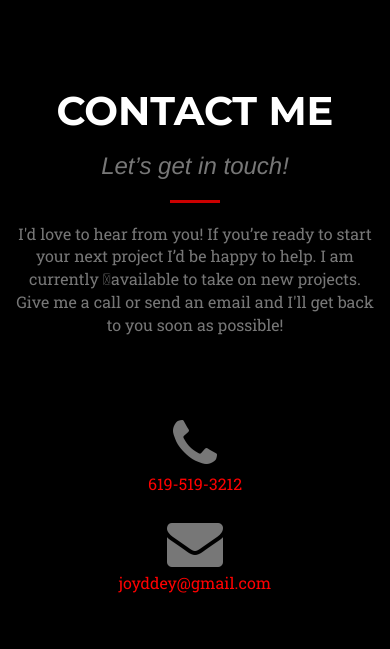
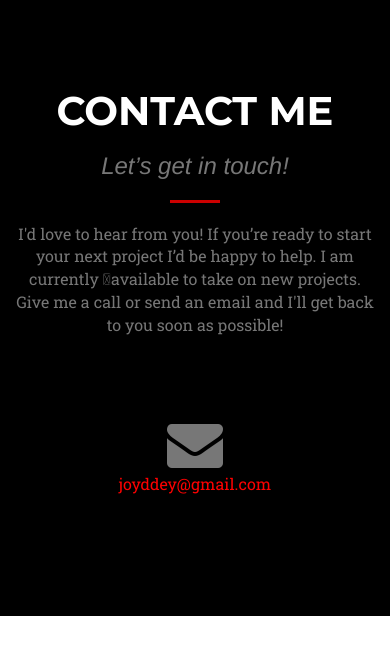
Before and after one commit to charliebrown26/website-test, a plain HTML site: page index.html in a window 390 px wide. Shown: the part 7542-8191 px from the top of the page. Drawn offline with nearby package versions, Linux system fonts and the light colour scheme; a web font is replaced by a local one.

Commit message:
Remove phone contact section from index.html
Removed phone contact information from the page.

```diff
--- a/index.html
+++ b/index.html
@@ -363,10 +363,6 @@
                 </div>
             </div>
             <div class="row space-top-lg">
-          		<div class="col-lg-4 col-lg-offset-2 text-center">
-          			<i class="fa fa-phone fa-4x text-muted"></i>
-          			<p class="large text-muted"><a href="tel:619-519-3212">619-519-3212</a> </p>
-          		</div>
           		<div class="col-lg-4 text-center">
           		 	<i class="fa fa-envelope fa-4x text-muted"></i>
           		 	<p class="large text-muted"><a href="mailto:joyddey@gmail.com">joyddey@gmail.com</a></p>
```
